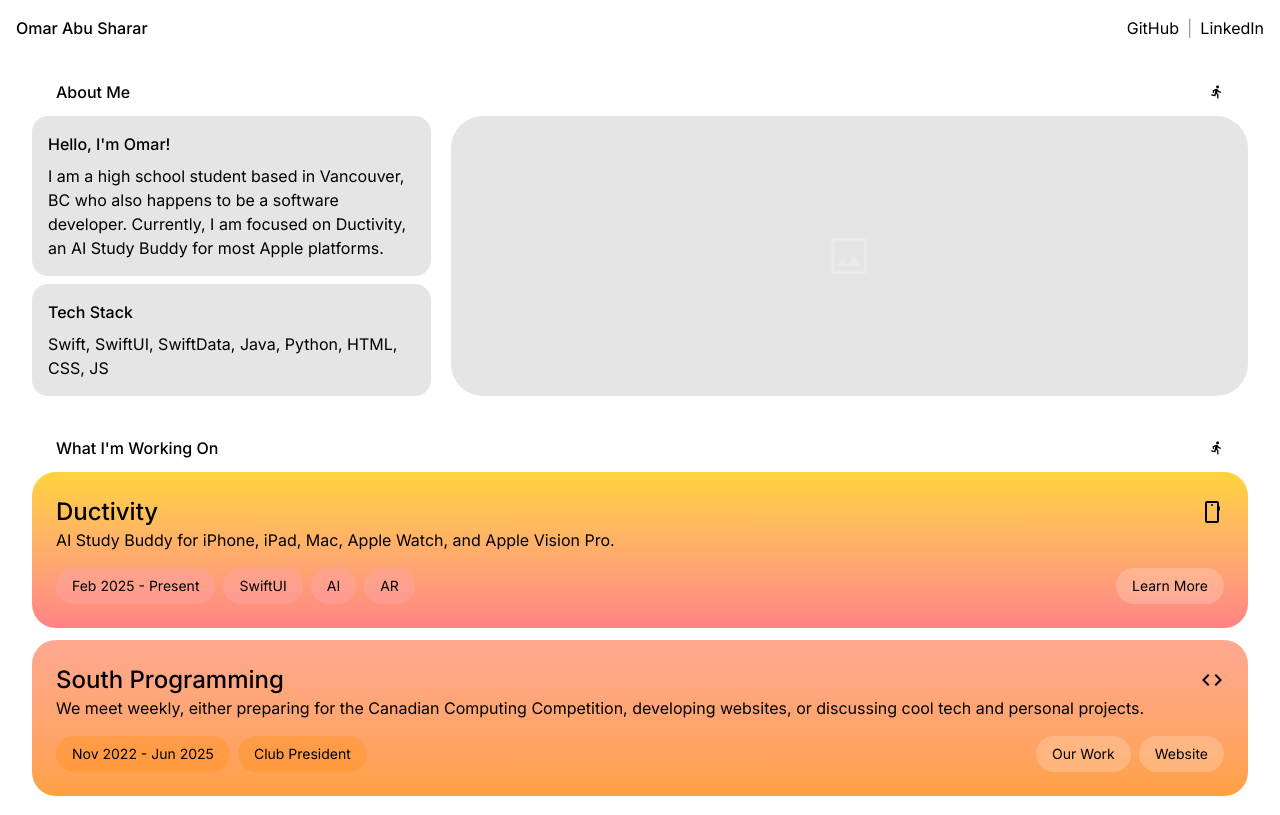
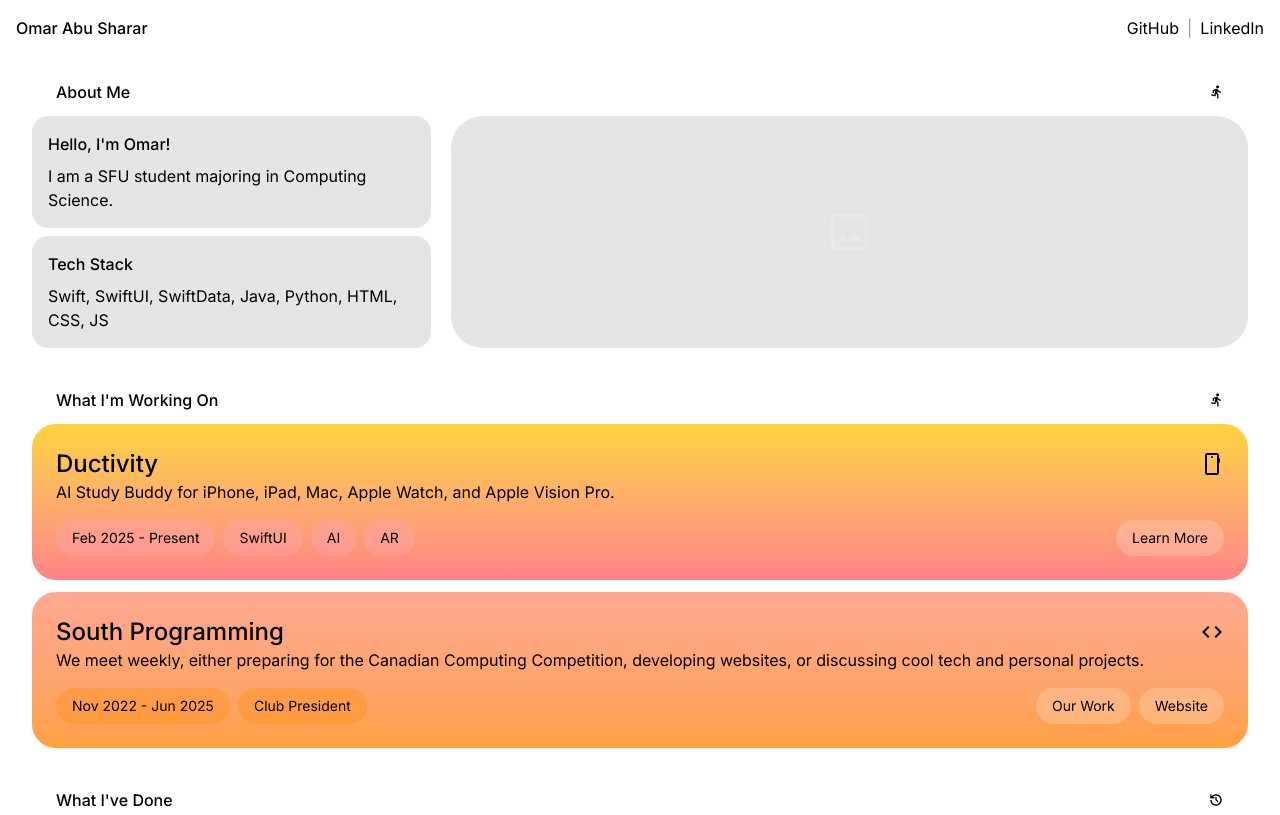
Before and after one commit to omarabusharar/omarabusharar.github.io, a website: page public/index.html in a window 1280 px wide. Shown: the top 815 px of the page. Drawn offline with nearby package versions, Linux system fonts and the light colour scheme.

Commit message:
Revise personal description in index.html
Updated personal introduction in index.html.

```diff
--- a/public/index.html
+++ b/public/index.html
@@ -40,8 +40,7 @@ TODO://
                 <div class="w-1/3 flex flex-col gap-2 ">
                     <div class="info-cell">
                         <h2 class="pb-2 font-medium">Hello, I'm Omar!</h2>
-                        <p>I am a high school student based in Vancouver, BC who also happens to be a software developer. Currently, I am
-                            focused on Ductivity, an AI Study Buddy for most Apple platforms.</p>
+                        <p>I am a SFU student majoring in Computing Science.</p>
                     </div>
                     <div class="info-cell">
                         <h2 class="pb-2 font-medium">Tech Stack</h2>
```
